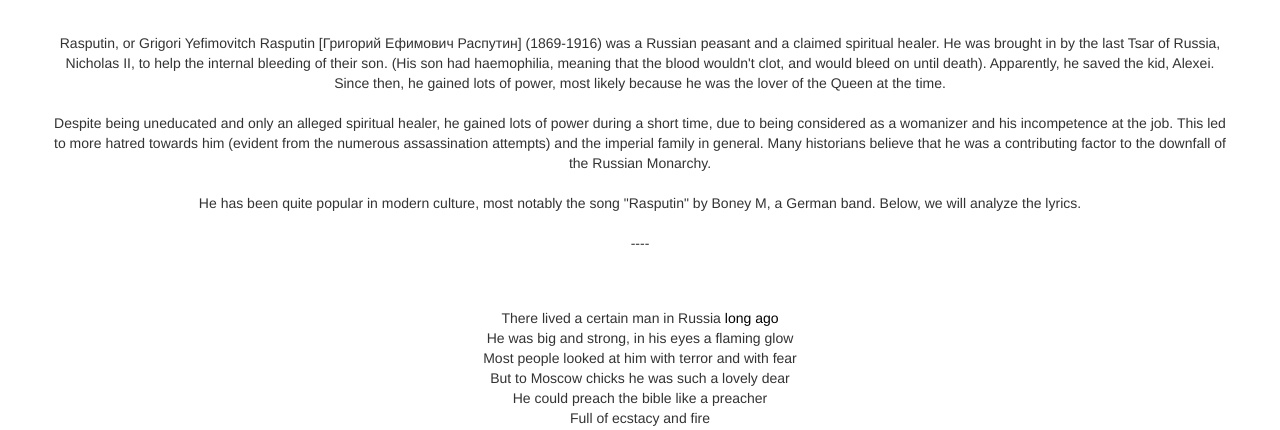
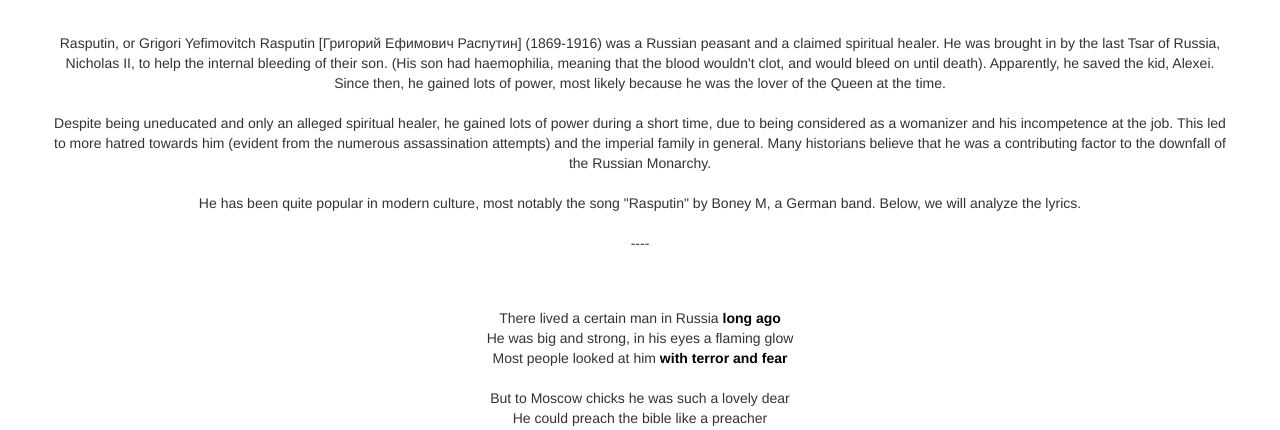
Before and after one commit to e1em/e1em.github.io, a plain HTML site: page his1.html in a window 1280 px wide. Shown: the part 518-948 px from the top of the page. Drawn offline with nearby package versions, Linux system fonts and the light colour scheme.

Commit message:
Update his1.html

```diff
--- a/his1.html
+++ b/his1.html
@@ -71,14 +71,22 @@ He has been quite popular in modern culture, most notably the song "Rasputin" by
 </p>
 <p align="center">
 There lived a certain man in Russia
-<a class="ehideDisplay">
- long ago
-	<span class="showDisplayOnHover">
-	When this song was written, Rasputin had already died 72 years ago, meaning that it was a long time ago.
-	</span>
-	</a><br>
+<a class="bhideDisplay">
+<b>long ago </b>
+<span class="showDisplayOnHover">
+When this song was written, Rasputin had already died 72 years ago, meaning that it was a long time ago.
+</span>
+</a>
+<br>
 He was big and strong, in his eyes a flaming glow<br>
-Most people looked at him with terror and with fear<br>
+Most people looked at him
+<a class="bhideDisplay">
+<b> with terror and fear </b>
+<span class="showDisplayOnHover">
+Rasputin was known to have a very intense and fierce glare (look at the image above)
+</span>
+</a>
+<br><br>
 But to Moscow chicks he was such a lovely dear<br>
 He could preach the bible like a preacher<br>
 Full of ecstacy and fire<br>
```
